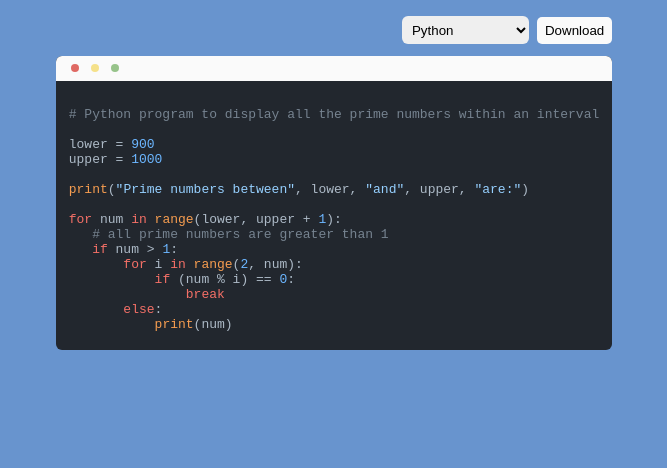
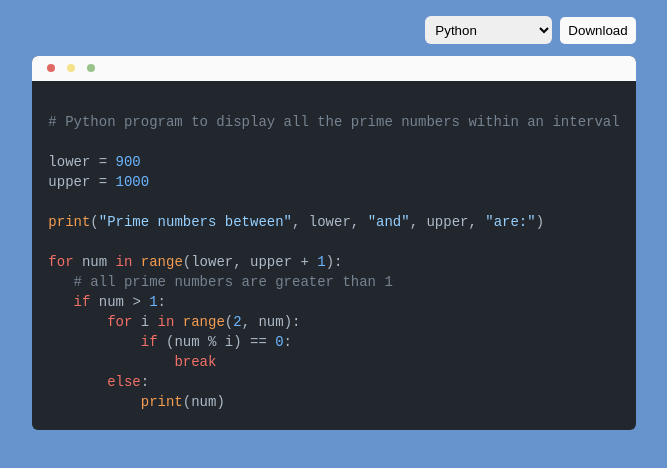
Before and after one commit to jchang6513/shift_cmd_4, a React (Create React App) app: page / in a window 1280 px wide. Shown: the top 468 px of the page, without its empty margins (306-973 px from the left). Built offline with nearby package versions, Linux system fonts and the light colour scheme.

Commit message:
Apply a textarea cover layer

```diff
--- a/src/App.tsx
+++ b/src/App.tsx
@@ -7,29 +7,21 @@ import { Window } from "./Window";
 import { DEFAULT_CODE } from "./constants";
 
 export default function App() {
-  const [language, setLanguage] = useState<string>("Python");
+  const [language, setLanguage] = useState<string>("py");
   const [code, setCode] = useState(DEFAULT_CODE);
 
   useEffect(() => {
     hljs.highlightAll();
   }, [language, code]);
 
-  const codeRef = useRef<HTMLElement>(null);
-
-  const handleCodeChange = () => {
-    const codeContent = (codeRef.current as any)?.textContent || "";
-    setCode(codeContent);
-  };
-
   return (
     <div className="App">
       <div className="container">
         <Actions language={language} setLanguage={setLanguage} />
         <Window
-          ref={codeRef}
           language={language}
           code={code}
-          handleCodeChange={handleCodeChange}
+          onCodeChange={setCode}
         />
       </div>
     </div>
--- a/src/Window.tsx
+++ b/src/Window.tsx
@@ -1,29 +1,27 @@
-import { forwardRef } from "react";
+type Props = {
+  language: string;
+  code: string;
+  onCodeChange: (s: string) => void;
+}
 
-export const Window = forwardRef<
-  HTMLElement,
-  {
-    language: string;
-    code: string;
-    handleCodeChange: () => void;
-  }
->((props, codeRef) => {
-  const { language, code, handleCodeChange } = props;
+export const Window = (props: Props) => {
+  const { language, code, onCodeChange } = props;
+
   return (
     <div id="code-eidtor" className="code-editor">
       <span className="control close"></span>
       <span className="control min"></span>
       <span className="control max"></span>
       <pre>
-        <code
-          ref={codeRef}
-          className={`language-${language.toLowerCase()}`}
-          contentEditable="true"
-          onInput={handleCodeChange}
-        >
+        <code className={`code-text language-${language.toLowerCase()}`}>
           {code}
         </code>
+        <textarea
+          className="code-text"
+          value={code}
+          onChange={e => onCodeChange(e.currentTarget.value)}
+        />
       </pre>
     </div>
   );
-});
+};
--- a/src/styles.css
+++ b/src/styles.css
@@ -63,10 +63,14 @@ span.max:before {
 }
 
 pre {
+  position: relative;
   margin: 0;
+  white-space: break-spaces;
+  word-wrap: break-word;
 }
 
-code {
+code, textarea {
+  padding: 16px !important;
   padding-top: 36px !important;
   padding-bottom: 18px !important;
   min-width: 360px;
@@ -92,3 +96,22 @@ button {
   border: none;
   padding: 6px 8px;
 }
+
+textarea {
+  position: absolute;
+  background: transparent;
+  color: transparent;
+  caret-color: #aad3f9;
+  top: 0;
+  height: calc(100% - 54px);
+  width: calc(100% - 26px);
+  border: none;
+  resize: none;
+  overflow: hidden;
+}
+
+.code-text {
+  font-family: monospace;
+  font-size: 14px;
+  line-height: 20px;
+}
```
Also changed, not shown: package.json (line endings or trailing spaces), 1 other file (tests, documents, lock files or other folders).
